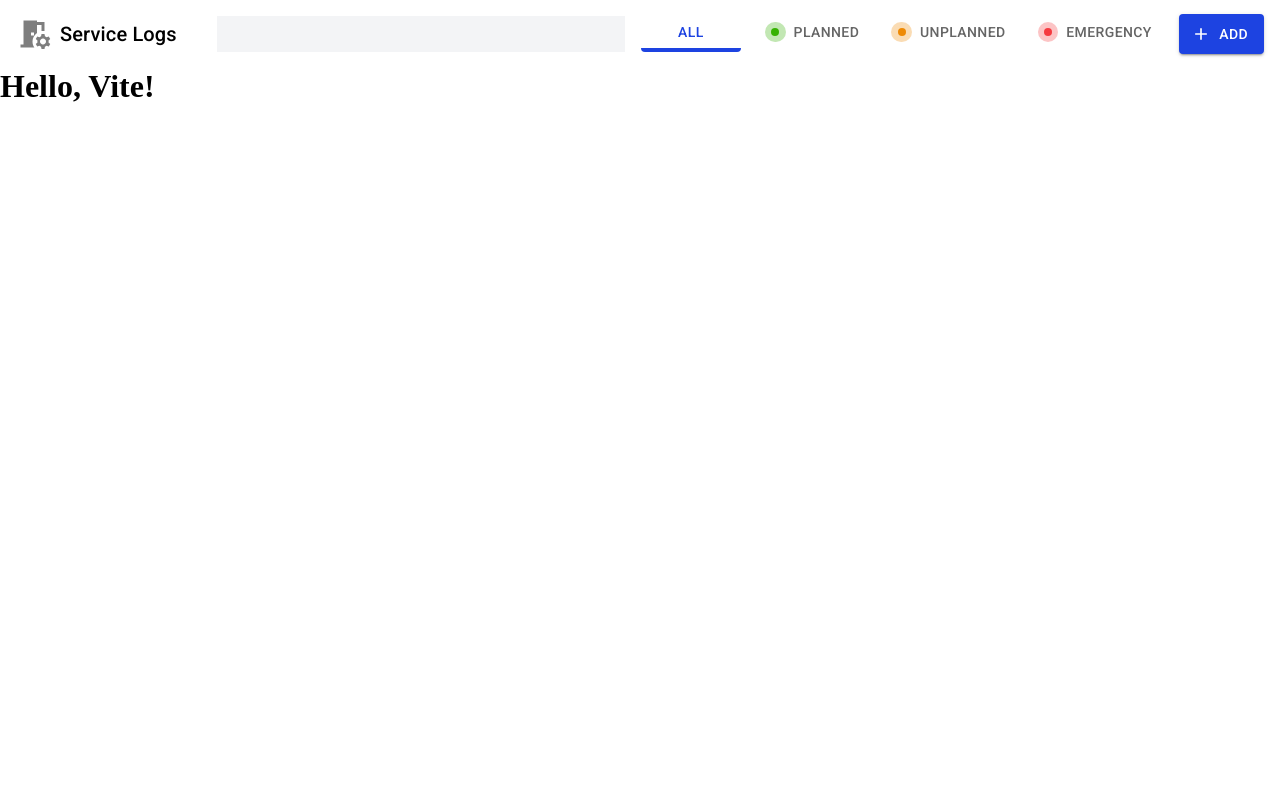
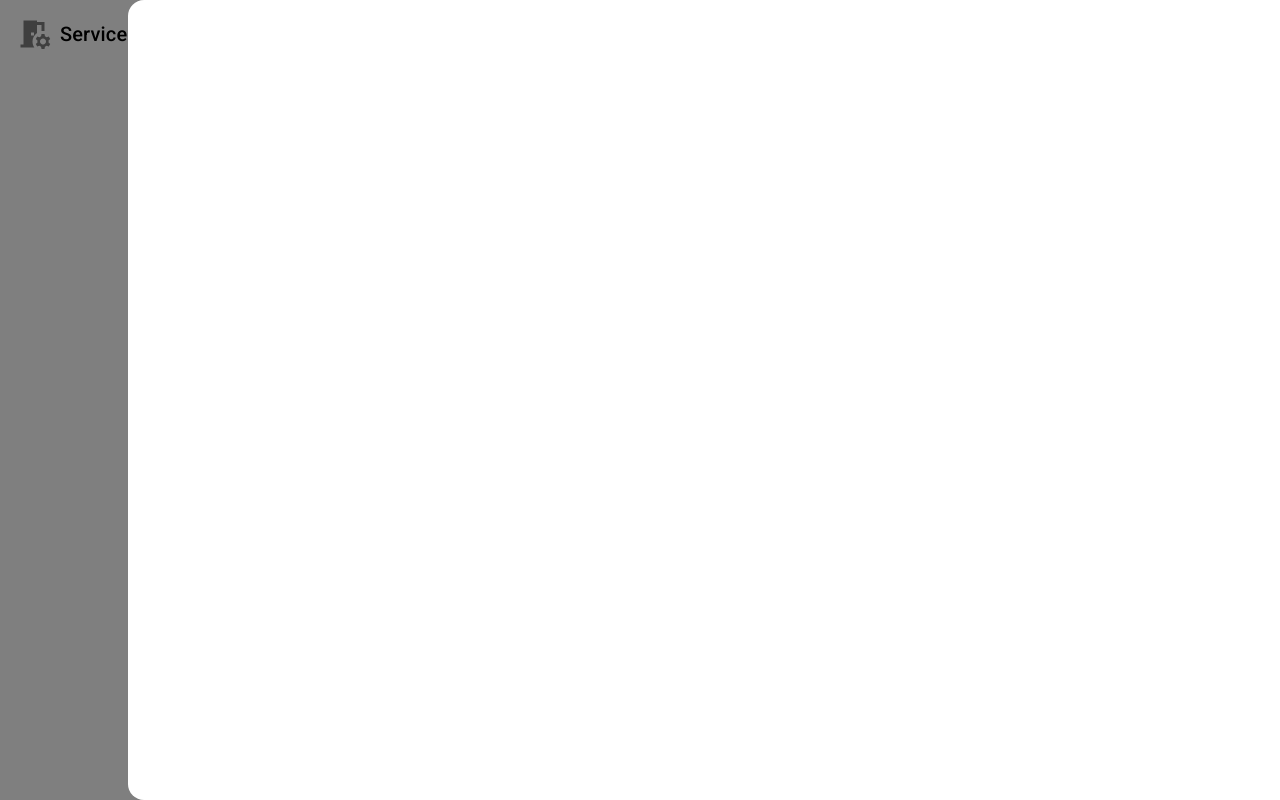
Before and after one commit to BaGreal2/vektor-tech-task, a React (Vite) app: page / in a window 1280 px wide. Both pictures are taken after a click on the button "ADD". Built offline with nearby package versions, Linux system fonts and the light colour scheme.

Commit message:
feat: Create base draft modal

```diff
--- a/src/App.tsx
+++ b/src/App.tsx
@@ -1,12 +1,14 @@
 import { Box } from '@mui/material'
 
 import { Header } from '@/components/Header'
+
+import { DraftsModal } from './components/DraftsModal'
 
 export const App = () => {
   return (
     <Box>
       <Header />
-      <h1>Hello, Vite!</h1>
+      <DraftsModal />
     </Box>
   )
 }
--- /dev/null
+++ b/src/components/DraftsModal.tsx
@@ -0,0 +1,43 @@
+import { Box, Button } from '@mui/material'
+
+import { useAppDispatch, useAppSelector } from '@/store'
+import { closeDrafts } from '@/store/features/drafts-slice'
+
+export const DraftsModal = () => {
+  const isOpen = useAppSelector((state) => state.drafts.isOpen)
+  const dispatch = useAppDispatch()
+
+  return (
+    <Button
+      sx={{
+        position: 'fixed',
+        top: 0,
+        left: 0,
+        zIndex: 1000,
+        width: '100vw',
+        height: '100vh',
+        background: 'rgba(0, 0, 0, 0.5)',
+        opacity: isOpen ? 1 : 0,
+        pointerEvents: isOpen ? 'auto' : 'none',
+        transition: 'opacity 0.3s ease-in-out',
+        borderRadius: 0
+      }}
+      onClick={() => dispatch(closeDrafts())}
+    >
+      <Box
+        sx={{
+          position: 'absolute',
+          top: 0,
+          right: 0,
+          width: '90%',
+          height: '100%',
+          background: 'white',
+          transform: isOpen ? undefined : 'translateX(100%)',
+          transition: 'transform 0.3s ease-in-out',
+          borderTopLeftRadius: '1rem',
+          borderBottomLeftRadius: '1rem'
+        }}
+      ></Box>
+    </Button>
+  )
+}
--- a/src/components/Header.tsx
+++ b/src/components/Header.tsx
@@ -1,9 +1,14 @@
 import { Add, RoomPreferences } from '@mui/icons-material'
 import { Box, Button, Stack, Typography } from '@mui/material'
+
+import { useAppDispatch } from '@/store'
+import { openDrafts } from '@/store/features/drafts-slice'
 
 import { FilterTab } from './FilterTab'
 
 export const Header = () => {
+  const dispatch = useAppDispatch()
+
   return (
     <Stack
       direction="row"
@@ -50,6 +55,7 @@ export const Header = () => {
           background: '#1d43e1',
           height: '2.5rem'
         }}
+        onClick={() => dispatch(openDrafts())}
       >
         Add
       </Button>
--- /dev/null
+++ b/src/store/features/drafts-slice.ts
@@ -0,0 +1,24 @@
+import { createSlice } from '@reduxjs/toolkit'
+
+interface DraftState {
+  isOpen: boolean
+}
+
+const initialState: DraftState = {
+  isOpen: false
+}
+
+export const draftsSlice = createSlice({
+  name: 'drafts',
+  initialState,
+  reducers: {
+    openDrafts: (state) => {
+      state.isOpen = true
+    },
+    closeDrafts: (state) => {
+      state.isOpen = false
+    }
+  }
+})
+
+export const { openDrafts, closeDrafts } = draftsSlice.actions
--- a/src/store/store.ts
+++ b/src/store/store.ts
@@ -1,7 +1,11 @@
 import { configureStore } from '@reduxjs/toolkit'
 
+import { draftsSlice } from './features/drafts-slice'
+
 export const store = configureStore({
-  reducer: {}
+  reducer: {
+    drafts: draftsSlice.reducer
+  }
 })
 
 export type AppStore = typeof store
```
